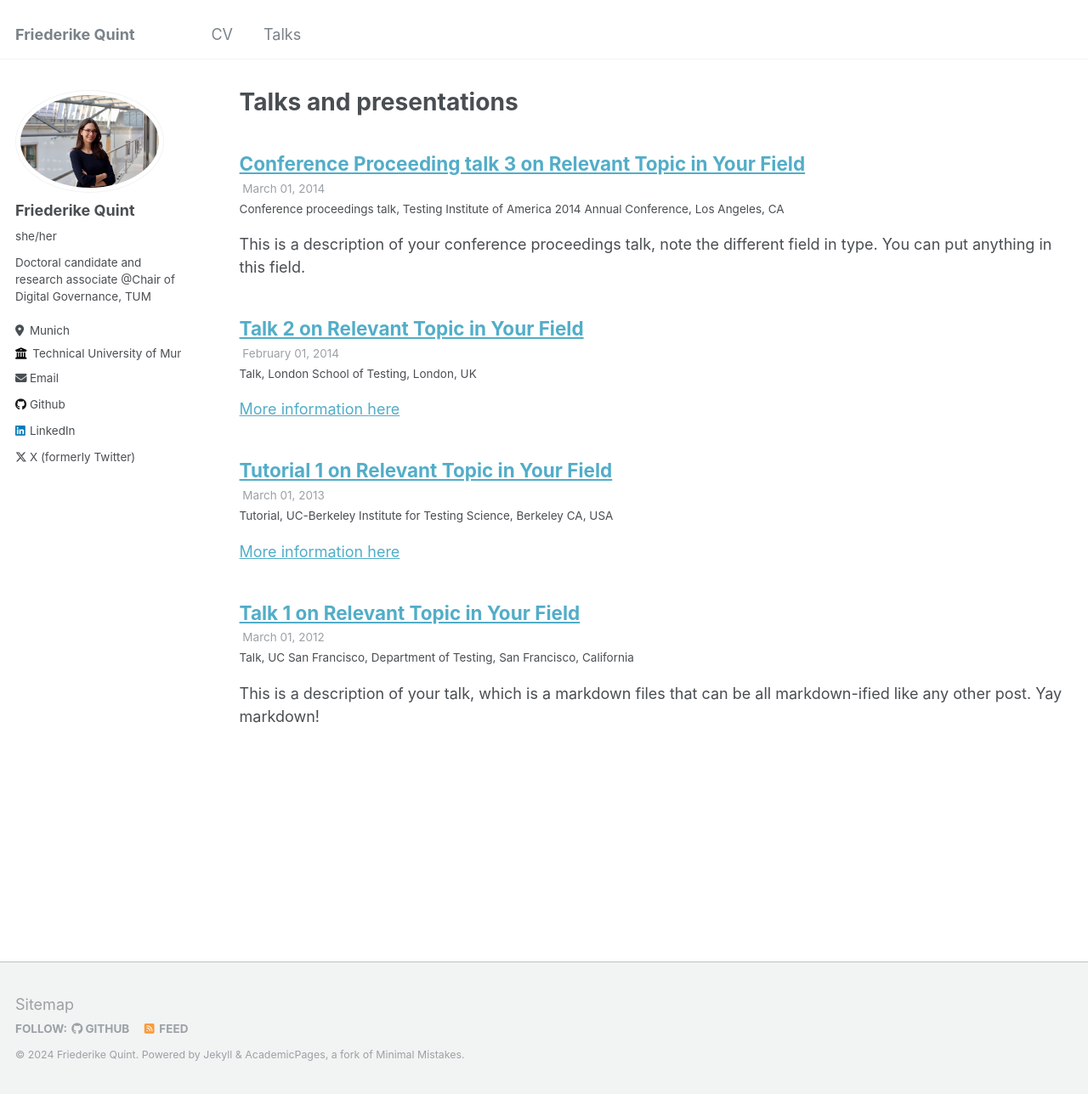
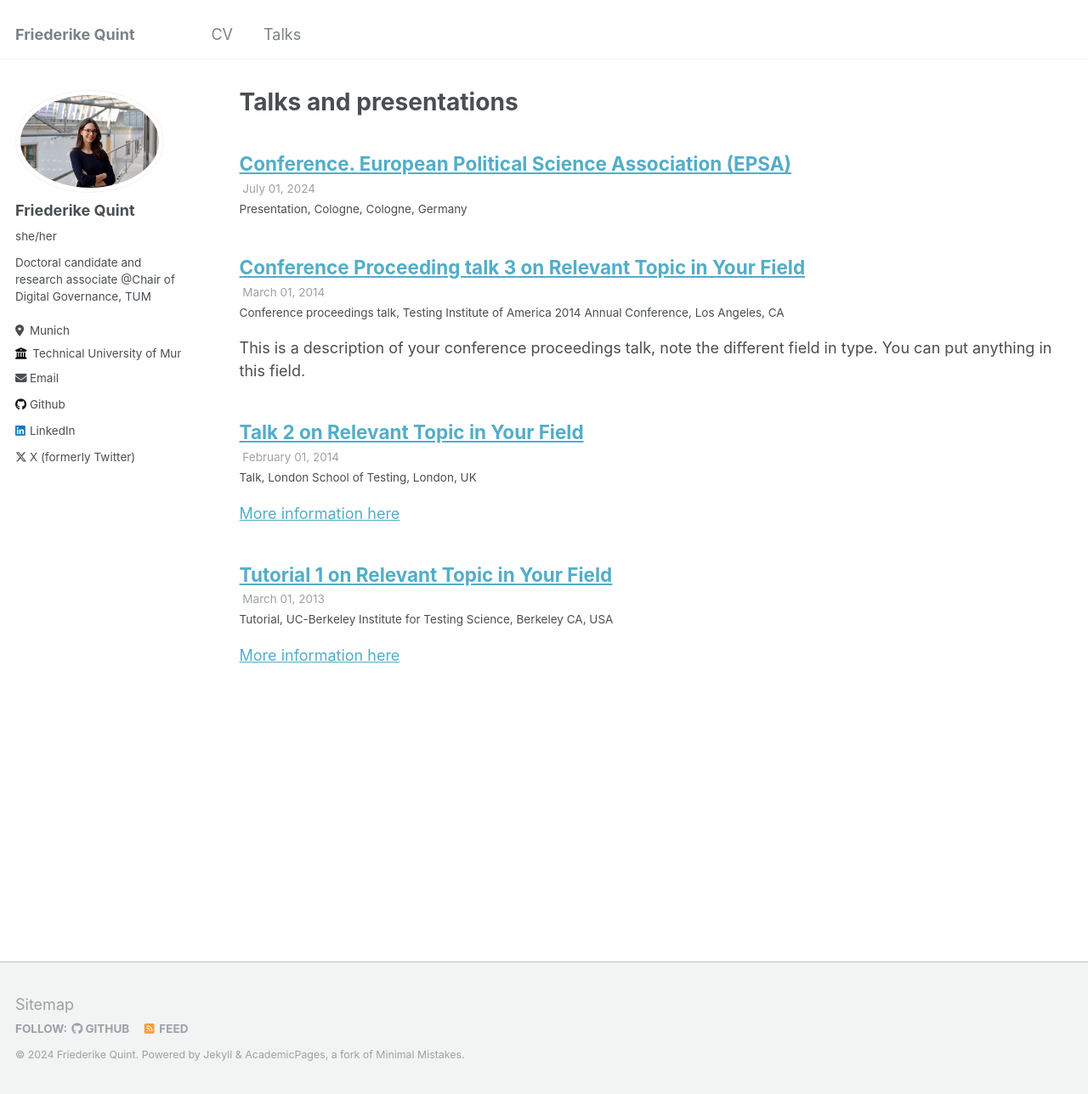
Before and after one commit to friederikequint/friederikequint.github.io, a Jekyll site: the page built from _pages/talks.html, in a window 1280 px wide and 1288 px high. Shown: the whole window at 85% size. Built offline with Jekyll 4.4.1, drawn with Linux system fonts in a browser that asks for light colours.

Commit message:
Update 2012-03-01-talk-1.md

```diff
--- a/_talks/2012-03-01-talk-1.md
+++ b/_talks/2012-03-01-talk-1.md
@@ -1,11 +1,9 @@
 ---
-title: "Talk 1 on Relevant Topic in Your Field"
+title: "Conference. European Political Science Association (EPSA)"
 collection: talks
-type: "Talk"
+type: "Presentation"
 permalink: /talks/2012-03-01-talk-1
-venue: "UC San Francisco, Department of Testing"
-date: 2012-03-01
-location: "San Francisco, California"
+venue: "Cologne"
+date: July 2024
+location: "Cologne, Germany"
 ---
-
-This is a description of your talk, which is a markdown files that can be all markdown-ified like any other post. Yay markdown!
```
